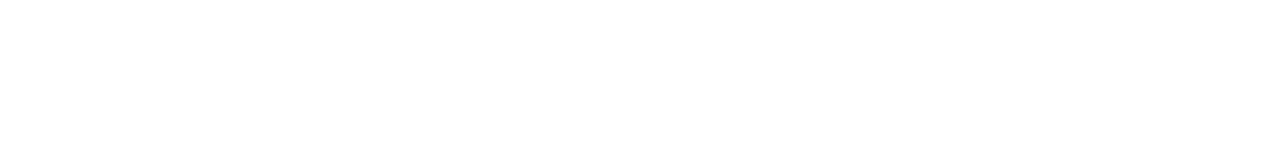
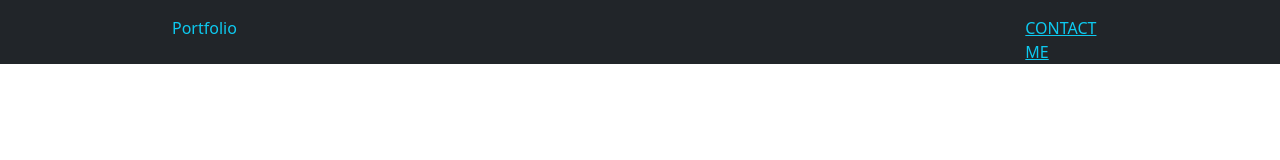
Before and after one commit to SasiMontella/bootstrap-html-freelancer, a plain HTML site: page index.html in a window 1280 px wide. Drawn offline with nearby package versions, Linux system fonts and the light colour scheme.

Commit message:
finished header

```diff
--- a/index.html
+++ b/index.html
@@ -14,9 +14,25 @@
   </head>
 
   <body>
+      <header>
+<div class="container-fluid bg-dark">
+<div class="row justify-content-center">
+  <div class="col-8 text-info mt-3">
+    <p>Portfolio</p>
+  </div>
+  <div class="col-1 mt-3">
+    <a class="text-info" href="#">CONTACT ME</a>
+  </div>
+</div>
+</div>
+      </header>
+            <main>
 
+            </main>
 
+      <footer>
 
+      </footer>
 
 
     <!-- lasciarlo in fondo e non toglierlo -->
```
